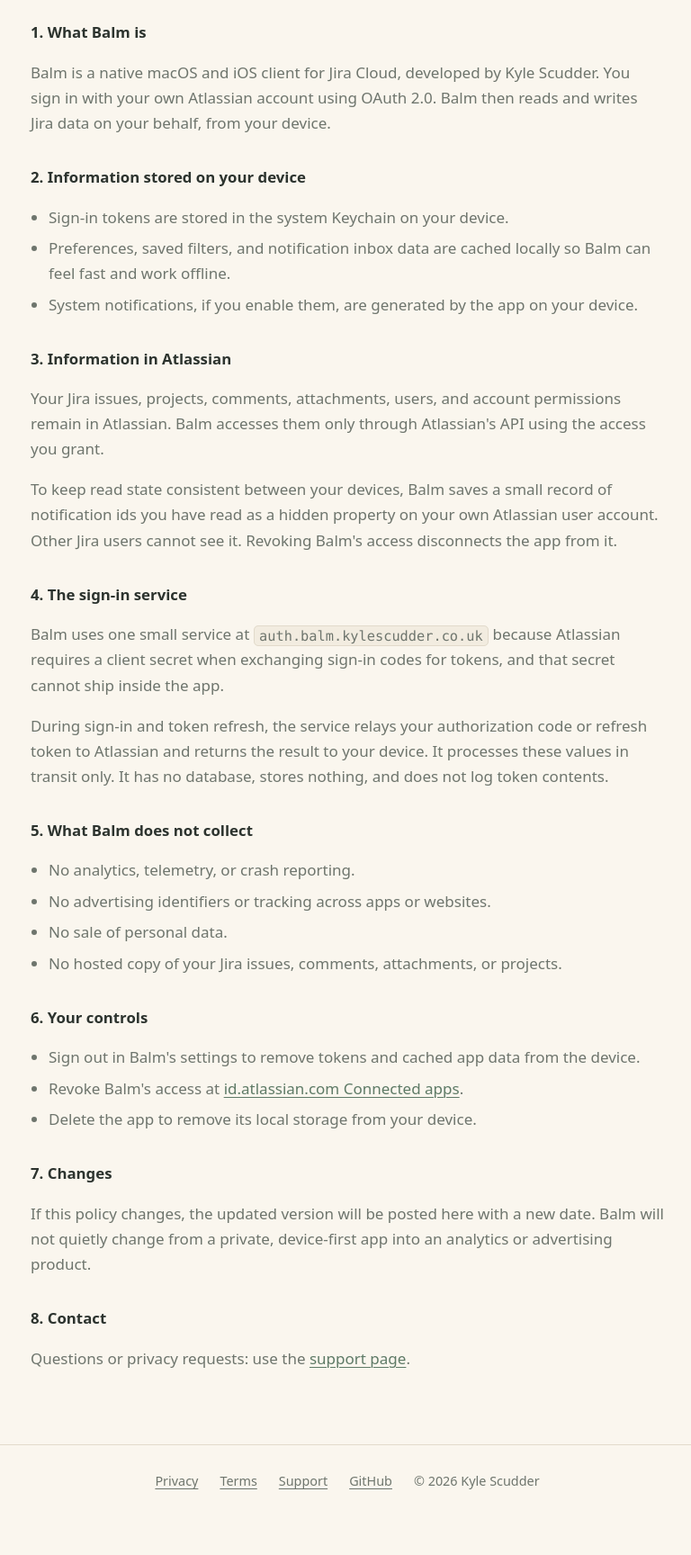
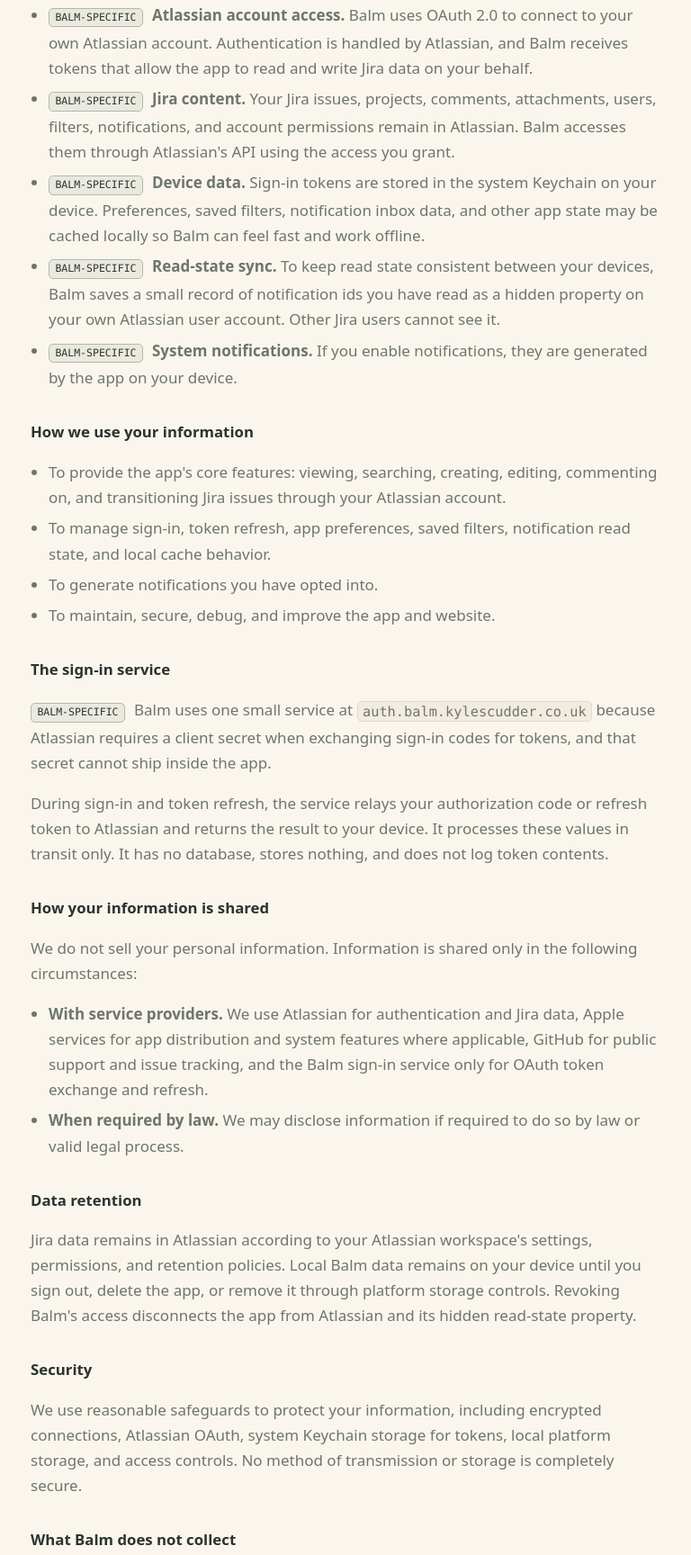
Before and after one commit to kylescudder/balm, an Astro site in the folder Site/: page /privacy in a window 1280 px wide. Shown: the part 390-2118 px from the top of the page at 90% size, without its empty margins (254-1022 px from the left). Before the commit the page ends 2088 px from the top, so only its background shows below. Built offline with nearby package versions, Linux system fonts and the light colour scheme; Astro itself is replaced by a stand-in of ours.

Commit message:
Expand Balm privacy policy wording (#18)
* Expand and clarify Balm terms of use

- Rename the page to Terms of Use and update the effective date text
- Add Apple EULA, account responsibility, third-party services, and paid access terms
- Clarify acceptable use, service changes, and warranty language

* Expand Balm privacy policy terms

- Rewrite policy with clearer data collection, use, sharing, retention, and rights sections
- Add policy highlight styling for Balm-specific disclosures

```diff
--- a/Site/src/pages/privacy.astro
+++ b/Site/src/pages/privacy.astro
@@ -4,56 +4,166 @@
 
 <BaseLayout
   title="Privacy Policy - Balm"
-  description="Balm's privacy policy: your Jira data stays on your device and in Atlassian. Balm does not use analytics, ads, or tracking."
+  description="Privacy policy for Balm, a native Jira Cloud client."
 >
   <main class="prose legal-policy wrap">
-    <p class="eyebrow">Private by default</p>
     <h1>Privacy Policy</h1>
     <p class="effective">Last updated: 17 July 2026</p>
 
-    <div class="summary">
-      Balm is a native Jira client for people who want their work to stay where it already lives:
-      on their device and in Atlassian. No analytics. No ads. No tracking SDKs. No third-party
-      data brokers.
-    </div>
+    <p>
+      This Privacy Policy explains how Balm ("Balm", "the app", "we", "us")
+      collects, uses, and protects your information when you use the Balm macOS
+      and iOS app and website. By using Balm, you agree to the practices
+      described below.
+    </p>
 
-    <h2>1. What Balm is</h2>
-    <p>Balm is a native macOS and iOS client for Jira Cloud, developed by Kyle Scudder. You sign in with your own Atlassian account using OAuth 2.0. Balm then reads and writes Jira data on your behalf, from your device.</p>
-
-    <h2>2. Information stored on your device</h2>
+    <h2>Information we collect</h2>
     <ul>
-      <li>Sign-in tokens are stored in the system Keychain on your device.</li>
-      <li>Preferences, saved filters, and notification inbox data are cached locally so Balm can feel fast and work offline.</li>
-      <li>System notifications, if you enable them, are generated by the app on your device.</li>
+      <li>
+        <span class="policy-highlight">Balm-specific</span>
+        <strong>Atlassian account access.</strong> Balm uses OAuth 2.0 to connect
+        to your own Atlassian account. Authentication is handled by Atlassian, and
+        Balm receives tokens that allow the app to read and write Jira data on your
+        behalf.
+      </li>
+      <li>
+        <span class="policy-highlight">Balm-specific</span>
+        <strong>Jira content.</strong> Your Jira issues, projects, comments, attachments,
+        users, filters, notifications, and account permissions remain in Atlassian.
+        Balm accesses them through Atlassian's API using the access you grant.
+      </li>
+      <li>
+        <span class="policy-highlight">Balm-specific</span>
+        <strong>Device data.</strong> Sign-in tokens are stored in the system Keychain
+        on your device. Preferences, saved filters, notification inbox data, and other
+        app state may be cached locally so Balm can feel fast and work offline.
+      </li>
+      <li>
+        <span class="policy-highlight">Balm-specific</span>
+        <strong>Read-state sync.</strong> To keep read state consistent between your
+        devices, Balm saves a small record of notification ids you have read as a
+        hidden property on your own Atlassian user account. Other Jira users cannot
+        see it.
+      </li>
+      <li>
+        <span class="policy-highlight">Balm-specific</span>
+        <strong>System notifications.</strong> If you enable notifications, they are
+        generated by the app on your device.
+      </li>
     </ul>
 
-    <h2>3. Information in Atlassian</h2>
-    <p>Your Jira issues, projects, comments, attachments, users, and account permissions remain in Atlassian. Balm accesses them only through Atlassian's API using the access you grant.</p>
-    <p>To keep read state consistent between your devices, Balm saves a small record of notification ids you have read as a hidden property on your own Atlassian user account. Other Jira users cannot see it. Revoking Balm's access disconnects the app from it.</p>
+    <h2>How we use your information</h2>
+    <ul>
+      <li>
+        To provide the app's core features: viewing, searching, creating,
+        editing, commenting on, and transitioning Jira issues through your
+        Atlassian account.
+      </li>
+      <li>
+        To manage sign-in, token refresh, app preferences, saved filters,
+        notification read state, and local cache behavior.
+      </li>
+      <li>To generate notifications you have opted into.</li>
+      <li>To maintain, secure, debug, and improve the app and website.</li>
+    </ul>
 
-    <h2>4. The sign-in service</h2>
-    <p>Balm uses one small service at <code>auth.balm.kylescudder.co.uk</code> because Atlassian requires a client secret when exchanging sign-in codes for tokens, and that secret cannot ship inside the app.</p>
-    <p>During sign-in and token refresh, the service relays your authorization code or refresh token to Atlassian and returns the result to your device. It processes these values in transit only. It has no database, stores nothing, and does not log token contents.</p>
+    <h2>The sign-in service</h2>
+    <p>
+      <span class="policy-highlight">Balm-specific</span>
+      Balm uses one small service at <code>auth.balm.kylescudder.co.uk</code>
+      because Atlassian requires a client secret when exchanging sign-in codes for
+      tokens, and that secret cannot ship inside the app.
+    </p>
+    <p>
+      During sign-in and token refresh, the service relays your authorization
+      code or refresh token to Atlassian and returns the result to your device.
+      It processes these values in transit only. It has no database, stores
+      nothing, and does not log token contents.
+    </p>
 
-    <h2>5. What Balm does not collect</h2>
+    <h2>How your information is shared</h2>
+    <p>
+      We do not sell your personal information. Information is shared only in
+      the following circumstances:
+    </p>
+    <ul>
+      <li>
+        <strong>With service providers.</strong> We use Atlassian for authentication
+        and Jira data, Apple services for app distribution and system features where
+        applicable, GitHub for public support and issue tracking, and the Balm sign-in
+        service only for OAuth token exchange and refresh.
+      </li>
+      <li>
+        <strong>When required by law.</strong> We may disclose information if required
+        to do so by law or valid legal process.
+      </li>
+    </ul>
+
+    <h2>Data retention</h2>
+    <p>
+      Jira data remains in Atlassian according to your Atlassian workspace's
+      settings, permissions, and retention policies. Local Balm data remains on
+      your device until you sign out, delete the app, or remove it through
+      platform storage controls. Revoking Balm's access disconnects the app from
+      Atlassian and its hidden read-state property.
+    </p>
+
+    <h2>Security</h2>
+    <p>
+      We use reasonable safeguards to protect your information, including
+      encrypted connections, Atlassian OAuth, system Keychain storage for
+      tokens, local platform storage, and access controls. No method of
+      transmission or storage is completely secure.
+    </p>
+
+    <h2>What Balm does not collect</h2>
     <ul>
       <li>No analytics, telemetry, or crash reporting.</li>
       <li>No advertising identifiers or tracking across apps or websites.</li>
       <li>No sale of personal data.</li>
-      <li>No hosted copy of your Jira issues, comments, attachments, or projects.</li>
+      <li>
+        No hosted copy of your Jira issues, comments, attachments, or projects.
+      </li>
     </ul>
 
-    <h2>6. Your controls</h2>
+    <h2>Your rights and controls</h2>
+    <p>
+      You may request access to, correction of, or deletion of your personal
+      information. Your Jira content is controlled through Atlassian and your
+      Atlassian workspace. Balm-specific controls include:
+    </p>
     <ul>
-      <li>Sign out in Balm's settings to remove tokens and cached app data from the device.</li>
-      <li>Revoke Balm's access at <a href="https://id.atlassian.com/manage-profile/apps">id.atlassian.com Connected apps</a>.</li>
+      <li>
+        Sign out in Balm's settings to remove tokens and cached app data from
+        the device.
+      </li>
+      <li>
+        Revoke Balm's access at <a
+          href="https://id.atlassian.com/manage-profile/apps"
+          >id.atlassian.com Connected apps</a
+        >.
+      </li>
       <li>Delete the app to remove its local storage from your device.</li>
     </ul>
 
-    <h2>7. Changes</h2>
-    <p>If this policy changes, the updated version will be posted here with a new date. Balm will not quietly change from a private, device-first app into an analytics or advertising product.</p>
+    <h2>Children's privacy</h2>
+    <p>
+      Balm is not directed to children under 13, and we do not knowingly collect
+      personal information from children under 13.
+    </p>
 
-    <h2>8. Contact</h2>
-    <p>Questions or privacy requests: use the <a href="/support">support page</a>.</p>
+    <h2>Changes to this policy</h2>
+    <p>
+      We may update this Privacy Policy from time to time. When we do, we will
+      revise the "Last updated" date at the top of this page. Continued use of
+      the app after changes take effect constitutes acceptance of the updated
+      policy.
+    </p>
+
+    <h2>Contact us</h2>
+    <p>
+      If you have any questions about this Privacy Policy, contact us using the
+      <a href="/support">support page</a>.
+    </p>
   </main>
 </BaseLayout>
--- a/Site/src/styles.css
+++ b/Site/src/styles.css
@@ -383,6 +383,19 @@
   color: var(--foreground);
   font-size: 1.08rem;
 }
+.policy-highlight {
+  display: inline-block;
+  margin: 0 0.35rem 0.2rem 0;
+  border: 1px solid color-mix(in srgb, var(--primary) 35%, var(--border));
+  border-radius: 5px;
+  background: color-mix(in srgb, var(--primary) 10%, transparent);
+  color: var(--foreground);
+  font-family: var(--mono);
+  font-size: 0.72rem;
+  line-height: 1;
+  padding: 0.25rem 0.4rem;
+  text-transform: uppercase;
+}
 
 /* Footer */
 footer {
```
